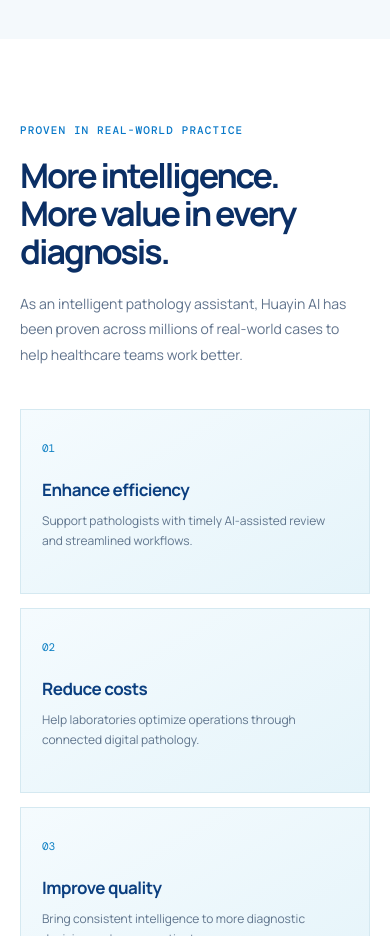
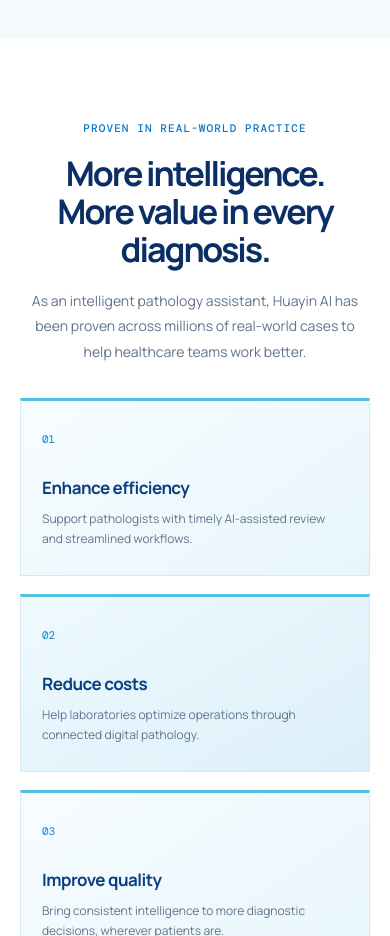
Before and after one commit to 449056398-art/huayin-healthcare-website, a React (Vite) app: page / in a window 390 px wide. Shown: the part 4360-5296 px from the top of the page. Built offline with nearby package versions, Linux system fonts and the light colour scheme.

Commit message:
Vary lower-page narrative layouts

```diff
--- a/src/main.jsx
+++ b/src/main.jsx
@@ -10,6 +10,7 @@
 import './ecosystem-layout.css'
 import './company-headquarters.css'
 import './ecosystem-refine.css'
+import './narrative-layout.css'
 
 const navItems = [
   { label: 'Company', items: ['About Huayin', 'Mission & Vision', 'Leadership', 'China Coverage'] },
--- /dev/null
+++ b/src/narrative-layout.css
@@ -0,0 +1,195 @@
+/* Alternating narrative rhythm from the ecosystem to the page close. */
+
+/* The ecosystem remains the analytical anchor: narrative at left, live system at right. */
+.closed-loop {
+  position: relative;
+}
+
+/* Clinical proof becomes a pause in the story: one focused message, then three rising outcomes. */
+.clinical-value {
+  display: block !important;
+  padding: 118px 0 124px !important;
+}
+
+.clinical-value-copy {
+  max-width: 720px;
+  margin: 0 auto;
+  text-align: center;
+}
+
+.clinical-value-copy > p:not(.eyebrow) {
+  max-width: 620px;
+  margin: 20px auto 0 !important;
+}
+
+.value-grid {
+  margin-top: 48px;
+  grid-template-columns: repeat(3, 1fr) !important;
+  gap: 18px !important;
+  align-items: end;
+}
+
+.value-grid article {
+  min-height: 218px !important;
+  border-top: 3px solid #53bfe1;
+  background: linear-gradient(145deg, #f7fcff, #e8f6fb) !important;
+  transition: transform .25s ease, box-shadow .25s ease;
+}
+
+.value-grid article:nth-child(2) {
+  min-height: 252px !important;
+  background: linear-gradient(150deg, #effaff, #dceff8) !important;
+}
+
+.value-grid article:nth-child(3) {
+  min-height: 232px !important;
+}
+
+.value-grid article:hover {
+  transform: translateY(-7px);
+  box-shadow: 0 18px 34px rgba(14, 84, 139, .12);
+}
+
+.value-grid h3 {
+  margin-top: 29px !important;
+}
+
+/* Company proof leads with the headquarters image, then stacks the message alongside it. */
+.company-intro > .section-shell {
+  grid-template-columns: 1.08fr .92fr !important;
+  grid-template-rows: auto auto;
+  gap: 20px 68px !important;
+  align-items: start !important;
+}
+
+.company-intro > .section-shell:after {
+  grid-column: 1;
+  grid-row: 1 / span 2;
+  min-height: 354px !important;
+  padding: 22px !important;
+}
+
+.company-intro > .section-shell > :first-child {
+  grid-column: 2;
+  grid-row: 1;
+  padding-top: 9px;
+}
+
+.company-intro > .section-shell > :nth-child(2) {
+  grid-column: 2;
+  grid-row: 2;
+}
+
+/* Coverage reverses the composition: geographic evidence first, context second. */
+.china-coverage {
+  grid-template-columns: 1.1fr .72fr !important;
+  gap: 76px !important;
+}
+
+.china-coverage .coverage-panel {
+  grid-column: 1;
+  grid-row: 1;
+}
+
+.china-coverage .coverage-copy {
+  grid-column: 2;
+  grid-row: 1;
+}
+
+/* The close is a single, confident invitation instead of another split layout. */
+.demo-section {
+  padding: 96px 0 100px !important;
+  background:
+    radial-gradient(circle at 50% 130%, rgba(106, 214, 239, .24), transparent 42%),
+    linear-gradient(115deg, #06306d, #075cad 58%, #0a7ab9) !important;
+}
+
+.demo-inner {
+  display: block !important;
+  max-width: 800px;
+  text-align: center;
+}
+
+.demo-inner .eyebrow {
+  margin-bottom: 18px;
+  color: #87def1 !important;
+}
+
+.demo-inner h2 {
+  max-width: 670px;
+  margin: 0 auto !important;
+  font-size: clamp(38px, 4.5vw, 58px) !important;
+}
+
+.demo-inner > div:last-child {
+  width: auto !important;
+  max-width: 470px;
+  margin: 23px auto 0;
+}
+
+.demo-inner p:not(.eyebrow) {
+  margin-bottom: 27px !important;
+}
+
+.demo-button.light {
+  color: #0756a8 !important;
+  box-shadow: 0 12px 28px rgba(0, 22, 73, .2) !important;
+}
+
+@media (max-width: 900px) {
+  .company-intro > .section-shell,
+  .china-coverage {
+    grid-template-columns: 1fr !important;
+  }
+
+  .company-intro > .section-shell:after,
+  .company-intro > .section-shell > :first-child,
+  .company-intro > .section-shell > :nth-child(2),
+  .china-coverage .coverage-panel,
+  .china-coverage .coverage-copy {
+    grid-column: auto;
+    grid-row: auto;
+  }
+
+  .company-intro > .section-shell:after {
+    order: 1;
+    min-height: 300px !important;
+  }
+
+  .company-intro > .section-shell > :first-child {
+    order: 2;
+  }
+
+  .company-intro > .section-shell > :nth-child(2) {
+    order: 3;
+  }
+
+  .china-coverage .coverage-panel {
+    order: 1;
+  }
+
+  .china-coverage .coverage-copy {
+    order: 2;
+  }
+}
+
+@media (max-width: 680px) {
+  .clinical-value {
+    padding: 82px 0 88px !important;
+  }
+
+  .value-grid {
+    grid-template-columns: 1fr !important;
+    margin-top: 34px;
+  }
+
+  .value-grid article,
+  .value-grid article:nth-child(2),
+  .value-grid article:nth-child(3) {
+    min-height: auto !important;
+  }
+
+  .demo-section {
+    padding: 80px 0 84px !important;
+  }
+}
```
